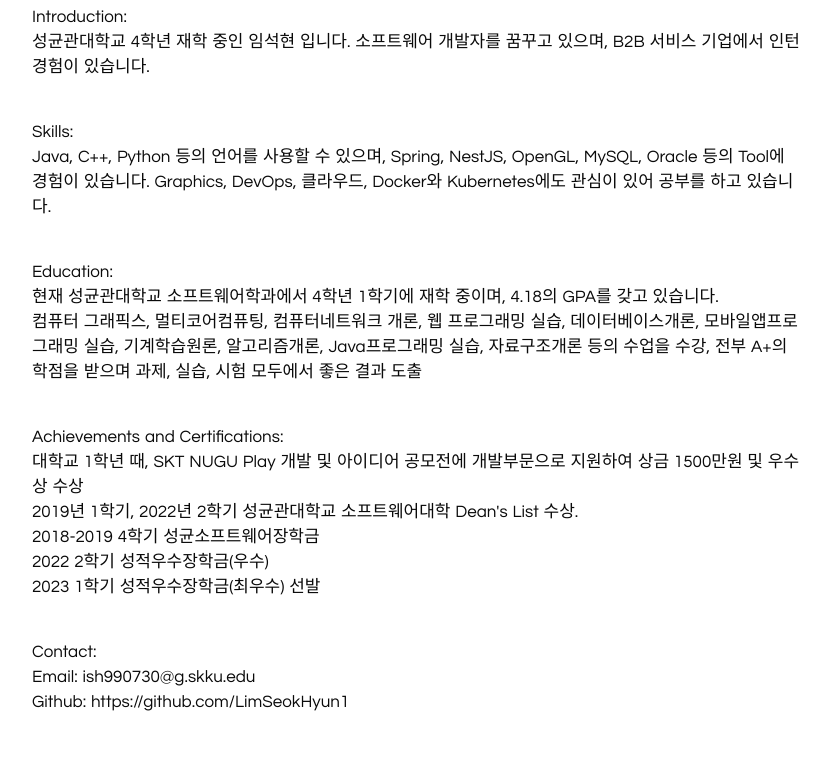
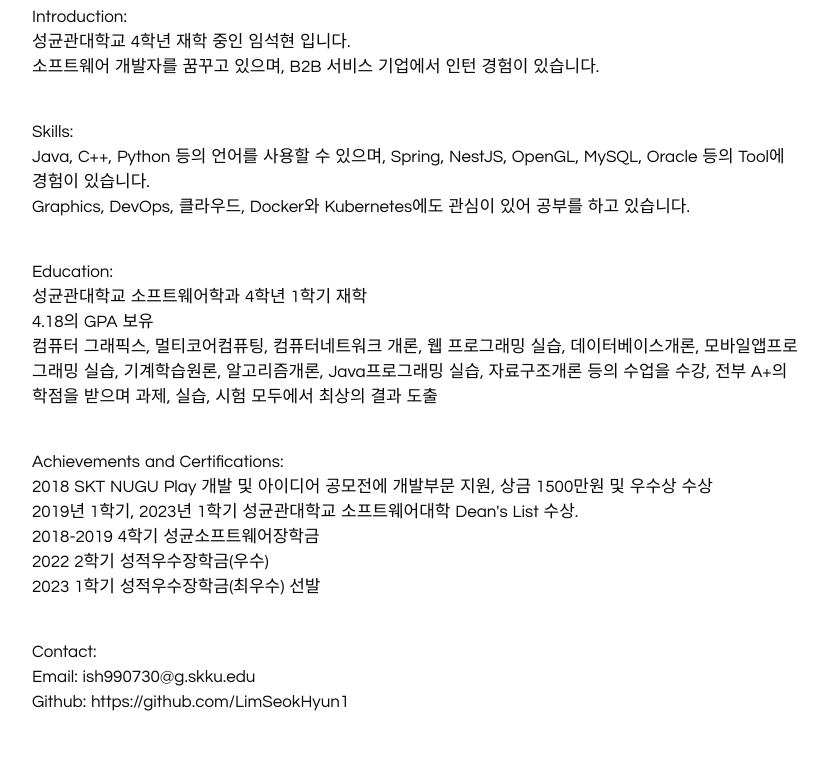
Before and after one commit to LimSeokHyun1/LimSeokHyun1.github.io, a plain HTML site: page blog/About-Me/index.html in a window 1280 px wide. Shown: the part 576-1346 px from the top of the page, without its empty margins (224-1054 px from the left). Drawn offline with nearby package versions, Linux system fonts and the light colour scheme.

Commit message:
Content Update

```diff
--- a/blog/About-Me/index.html
+++ b/blog/About-Me/index.html
@@ -45,27 +45,27 @@
       <div id="blog">
         <p id="para_0_original">
           Introduction: <br />성균관대학교 4학년 재학 중인 임석현 입니다.
-          소프트웨어 개발자를 꿈꾸고 있으며, B2B 서비스 기업에서 인턴 경험이
-          있습니다.
+          <br />소프트웨어 개발자를 꿈꾸고 있으며, B2B 서비스 기업에서 인턴
+          경험이 있습니다.
         </p>
         <p id="para_1_original">
           Skills: <br />Java, C++, Python 등의 언어를 사용할 수 있으며, Spring,
-          NestJS, OpenGL, MySQL, Oracle 등의 Tool에 경험이 있습니다. Graphics,
-          DevOps, 클라우드, Docker와 Kubernetes에도 관심이 있어 공부를 하고
-          있습니다.
+          NestJS, OpenGL, MySQL, Oracle 등의 Tool에 경험이 있습니다.<br />
+          Graphics, DevOps, 클라우드, Docker와 Kubernetes에도 관심이 있어 공부를
+          하고 있습니다.
         </p>
         <p id="para_1_original">
-          Education: <br />현재 성균관대학교 소프트웨어학과에서 4학년 1학기에
-          재학 중이며, 4.18의 GPA를 갖고 있습니다.<br />컴퓨터 그래픽스,
-          멀티코어컴퓨팅, 컴퓨터네트워크 개론, 웹 프로그래밍 실습,
-          데이터베이스개론, 모바일앱프로그래밍 실습, 기계학습원론, 알고리즘개론,
-          Java프로그래밍 실습, 자료구조개론 등의 수업을 수강, 전부 A+의 학점을
-          받으며 과제, 실습, 시험 모두에서 좋은 결과 도출
+          Education: <br />성균관대학교 소프트웨어학과 4학년 1학기 재학<br />4.18의
+          GPA 보유 <br />컴퓨터 그래픽스, 멀티코어컴퓨팅, 컴퓨터네트워크 개론,
+          웹 프로그래밍 실습, 데이터베이스개론, 모바일앱프로그래밍 실습,
+          기계학습원론, 알고리즘개론, Java프로그래밍 실습, 자료구조개론 등의
+          수업을 수강, 전부 A+의 학점을 받으며 과제, 실습, 시험 모두에서 최상의
+          결과 도출
         </p>
         <p id="para_1_original">
-          Achievements and Certifications: <br />대학교 1학년 때, SKT NUGU Play
-          개발 및 아이디어 공모전에 개발부문으로 지원하여 상금 1500만원 및
-          우수상 수상 <br />2019년 1학기, 2022년 2학기 성균관대학교
+          Achievements and Certifications: <br />
+          2018 SKT NUGU Play 개발 및 아이디어 공모전에 개발부문 지원, 상금
+          1500만원 및 우수상 수상 <br />2019년 1학기, 2023년 1학기 성균관대학교
           소프트웨어대학 Dean's List 수상. <br />2018-2019 4학기
           성균소프트웨어장학금<br />2022 2학기 성적우수장학금(우수)<br />2023
           1학기 성적우수장학금(최우수) 선발
```
